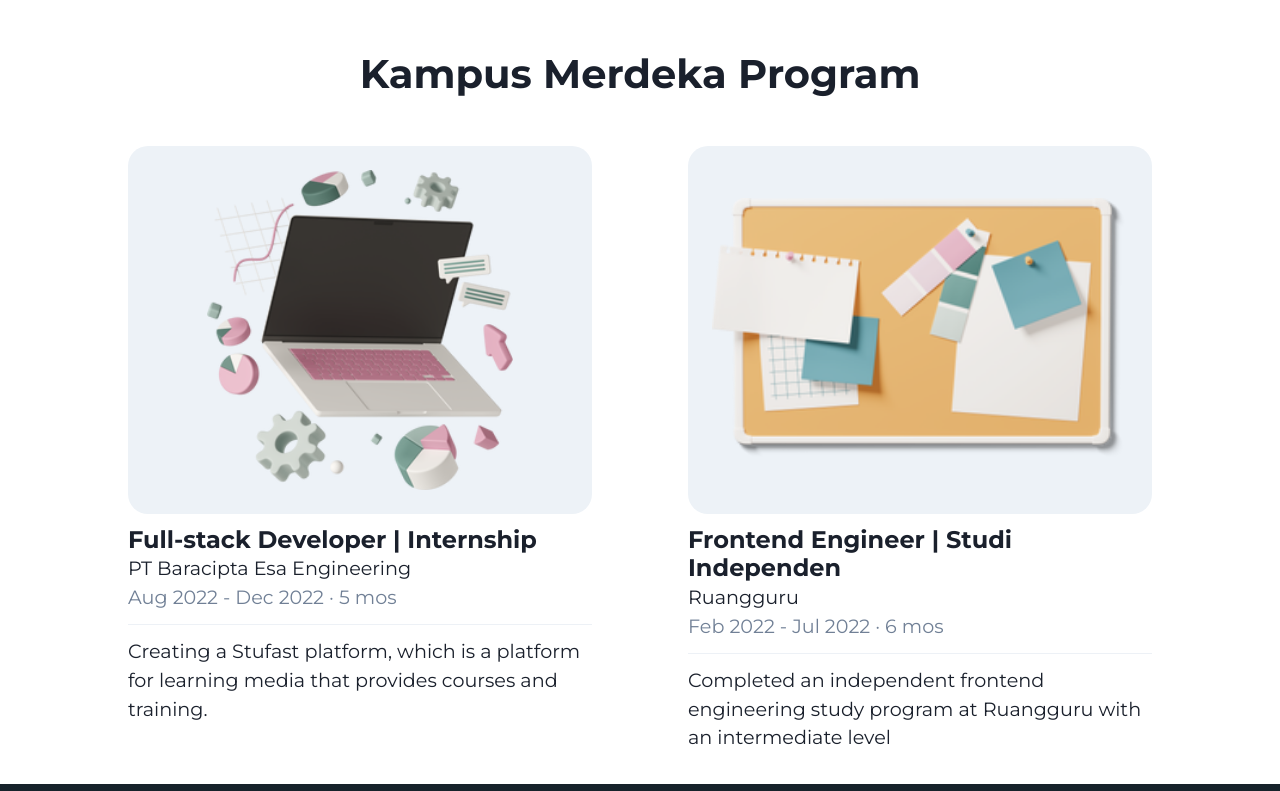
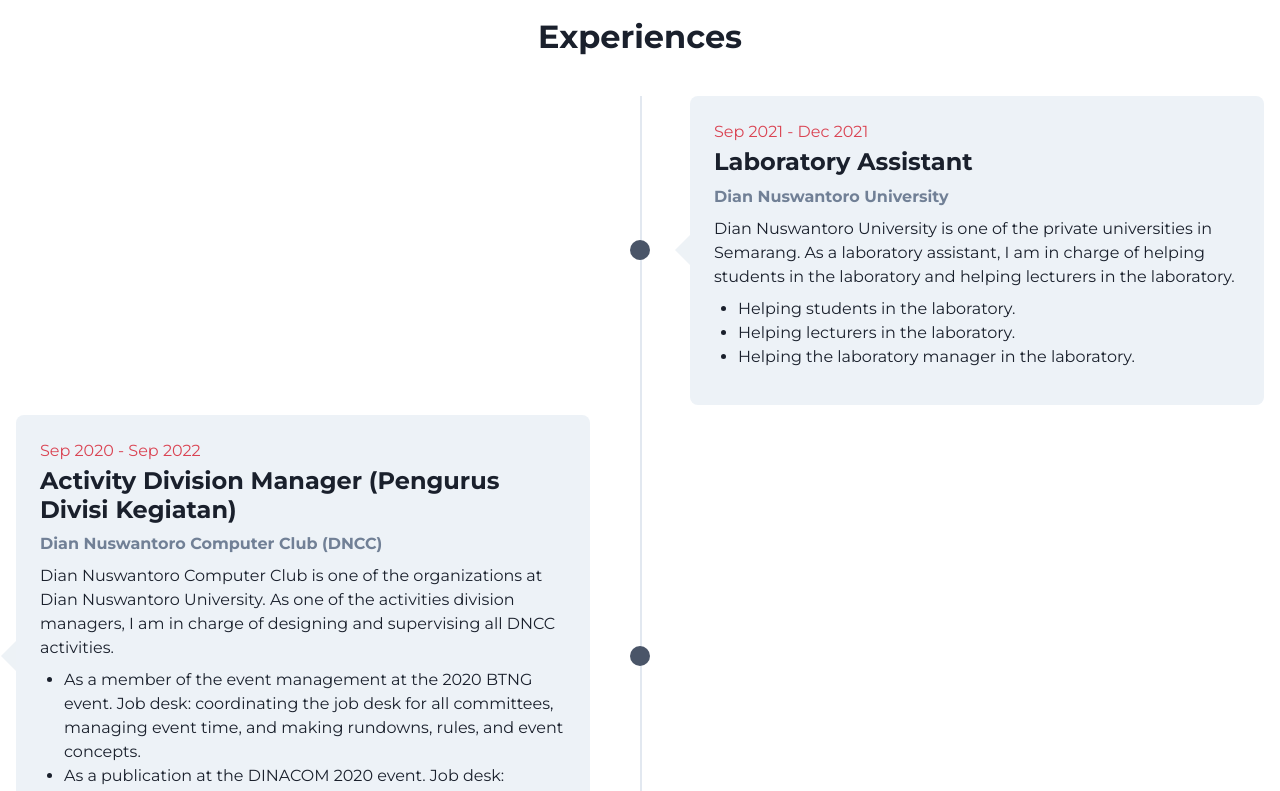
Before and after one commit to rikzanfernanda/portfolio-website, a React (Create React App) app: page / in a window 1280 px wide. Shown: the part 1520-2311 px from the top of the page. Built offline with nearby package versions, Linux system fonts and the light colour scheme.

Commit message:
add experiences

```diff
--- /dev/null
+++ b/src/components/Experiences/components/ExperienceCard.jsx
@@ -0,0 +1,118 @@
+import {
+    Box,
+    HStack,
+    Heading,
+    ListItem,
+    Text,
+    UnorderedList,
+    VStack,
+    useBreakpointValue,
+    useColorModeValue
+} from '@chakra-ui/react'
+
+const ExperienceCard = ({ experience }) => {
+    const isEvenId = experience.id % 2 === 0
+    let borderWidthValue = isEvenId ? '15px 15px 15px 0' : '15px 0 15px 15px'
+    let leftValue = isEvenId ? '-15px' : 'unset'
+    let rightValue = isEvenId ? 'unset' : '-15px'
+
+    const isMobile = useBreakpointValue({ base: true, md: false })
+    if (isMobile) {
+        leftValue = '-15px'
+        rightValue = 'unset'
+        borderWidthValue = '15px 15px 15px 0'
+    }
+
+    return (
+        <HStack
+            flex={1}
+            p={{ base: 3, sm: 6 }}
+            bg={useColorModeValue('gray.100', 'gray.800')}
+            spacing={5}
+            rounded="lg"
+            alignItems="center"
+            pos="relative"
+            _before={{
+                content: `""`,
+                w: '0',
+                h: '0',
+                borderColor: `transparent ${useColorModeValue(
+                    '#edf2f6',
+                    '#1a202c'
+                )} transparent`,
+                borderStyle: 'solid',
+                borderWidth: borderWidthValue,
+                position: 'absolute',
+                left: leftValue,
+                right: rightValue,
+                display: 'block'
+            }}
+        >
+            <Box>
+                <Text
+                    fontSize={{
+                        base: 14,
+                        md: 16
+                    }}
+                    color="#da4453"
+                    mb={1}
+                >
+                    {experience.date.start} - {experience.date.end}
+                </Text>
+
+                <VStack
+                    spacing={2}
+                    mb={3}
+                    textAlign="left"
+                    alignItems={'flex-start'}
+                >
+                    <Heading
+                        as={'h3'}
+                        fontSize={{
+                            base: 16,
+                            md: 24
+                        }}
+                    >
+                        {experience.title}
+                    </Heading>
+                    <Text
+                        fontSize={{
+                            base: 14,
+                            md: 16
+                        }}
+                        fontWeight={'bold'}
+                        color={'gray.500'}
+                    >
+                        {experience.company}
+                    </Text>
+                    <Text
+                        fontSize={{
+                            base: 14,
+                            md: 16
+                        }}
+                    >
+                        {experience.description}
+                    </Text>
+                    <Box
+                        pl={{
+                            base: 2
+                        }}
+                    >
+                        <UnorderedList
+                            fontSize={{
+                                base: 14,
+                                md: 16
+                            }}
+                        >
+                            {experience.activities.map((activity, i) => (
+                                <ListItem key={i}>{activity}</ListItem>
+                            ))}
+                        </UnorderedList>
+                    </Box>
+                </VStack>
+            </Box>
+        </HStack>
+    )
+}
+
+export default ExperienceCard
--- /dev/null
+++ b/src/components/Experiences/index.jsx
@@ -0,0 +1,134 @@
+import React from 'react'
+import {
+    Box,
+    chakra,
+    Container,
+    Flex,
+    useColorModeValue,
+    useBreakpointValue,
+    Heading
+} from '@chakra-ui/react'
+import experiences from '../../constants/experiences'
+import ExperienceCard from './components/ExperienceCard'
+
+const Experiences = () => {
+    const isMobile = useBreakpointValue({ base: true, md: false })
+    const isDesktop = useBreakpointValue({ base: false, md: true })
+
+    return (
+        <Box
+            py={{
+                base: 8,
+                md: 16
+            }}
+        >
+            <Container maxW={'container.xl'}>
+                <Heading
+                    fontSize={{
+                        base: '1.25rem',
+                        md: '2rem'
+                    }}
+                    textAlign={{
+                        base: 'center'
+                    }}
+                    mb={{
+                        base: 3,
+                        md: 10
+                    }}
+                >
+                    Experiences
+                </Heading>
+
+                <Box>
+                    {experiences.map((experience, i) => {
+                        return (
+                            <Flex key={i} mb={'10px'}>
+                                {/* Desktop view(left card) */}
+                                {isDesktop && i % 2 === 0 && (
+                                    <>
+                                        <EmptyCard />
+                                        <LineWithDot />
+                                        <ExperienceCard
+                                            experience={experience}
+                                        />
+                                    </>
+                                )}
+
+                                {/* Mobile view */}
+                                {isMobile && (
+                                    <>
+                                        <LineWithDot />
+                                        <ExperienceCard
+                                            experience={experience}
+                                        />
+                                    </>
+                                )}
+
+                                {/* Desktop view(right card) */}
+                                {isDesktop && i % 2 !== 0 && (
+                                    <>
+                                        <ExperienceCard
+                                            experience={experience}
+                                        />
+                                        <LineWithDot />
+                                        <EmptyCard />
+                                    </>
+                                )}
+                            </Flex>
+                        )
+                    })}
+                </Box>
+            </Container>
+        </Box>
+    )
+}
+
+const LineWithDot = () => {
+    return (
+        <Flex
+            pos="relative"
+            alignItems="center"
+            mr={{ base: '20px', md: '40px' }}
+            ml={{ base: '0', md: '40px' }}
+        >
+            <chakra.span
+                position="absolute"
+                left="50%"
+                height="calc(100% + 10px)"
+                border="1px solid"
+                borderColor={useColorModeValue('gray.200', 'gray.700')}
+                top="0px"
+            ></chakra.span>
+            <Box pos="relative" p="10px">
+                <Box
+                    pos="absolute"
+                    top="0"
+                    left="0"
+                    bottom="0"
+                    right="0"
+                    width="100%"
+                    height="100%"
+                    backgroundSize="cover"
+                    backgroundRepeat="no-repeat"
+                    backgroundPosition="center center"
+                    bg={useColorModeValue('gray.600', 'gray.200')}
+                    borderRadius="100px"
+                    backgroundImage="none"
+                    opacity={1}
+                ></Box>
+            </Box>
+        </Flex>
+    )
+}
+
+const EmptyCard = () => {
+    return (
+        <Box
+            flex={{ base: 0, md: 1 }}
+            p={{ base: 0, md: 6 }}
+            bg="transparent"
+        ></Box>
+    )
+}
+
+export default Experiences
--- /dev/null
+++ b/src/constants/experiences.js
@@ -0,0 +1,36 @@
+const experiences = [
+    {
+        id: 2,
+        title: 'Laboratory Assistant',
+        company: 'Dian Nuswantoro University',
+        description:
+            'Dian Nuswantoro University is one of the private universities in Semarang. As a laboratory assistant, I am in charge of helping students in the laboratory and helping lecturers in the laboratory.',
+        date: {
+            start: 'Sep 2021',
+            end: 'Dec 2021'
+        },
+        activities: [
+            'Helping students in the laboratory.',
+            'Helping lecturers in the laboratory.',
+            'Helping the laboratory manager in the laboratory.'
+        ]
+    },
+    {
+        id: 1,
+        title: 'Activity Division Manager (Pengurus Divisi Kegiatan)',
+        company: 'Dian Nuswantoro Computer Club (DNCC)',
+        description:
+            'Dian Nuswantoro Computer Club is one of the organizations at Dian Nuswantoro University. As one of the activities division managers, I am in charge of designing and supervising all DNCC activities.',
+        date: {
+            start: 'Sep 2020',
+            end: 'Sep 2022'
+        },
+        activities: [
+            'As a member of the event management at the 2020 BTNG event. Job desk: coordinating the job desk for all committees, managing event time, and making rundowns, rules, and event concepts.',
+            'As a publication at the DINACOM 2020 event. Job desk: distributing posters and looking for media partners.',
+            'Be a companion at the 2021 AFG event. Job desk: organize and direct participants according to groups.'
+        ]
+    }
+]
+
+export default experiences
--- a/src/pages/Home.jsx
+++ b/src/pages/Home.jsx
@@ -8,6 +8,7 @@
 import ABOUT from '../constants/about'
 import { MdContentCopy } from 'react-icons/md'
 import Educations from '../components/Educations'
+import Experiences from '../components/Experiences'
 
 const Contact = () => {
     const toast = useToast()
@@ -81,6 +82,7 @@
             <Contact />
             <Hero />
             <Educations />
+            <Experiences />
             <KampusMerdeka />
             <LatestProjects />
             <MoreAbout />
```
